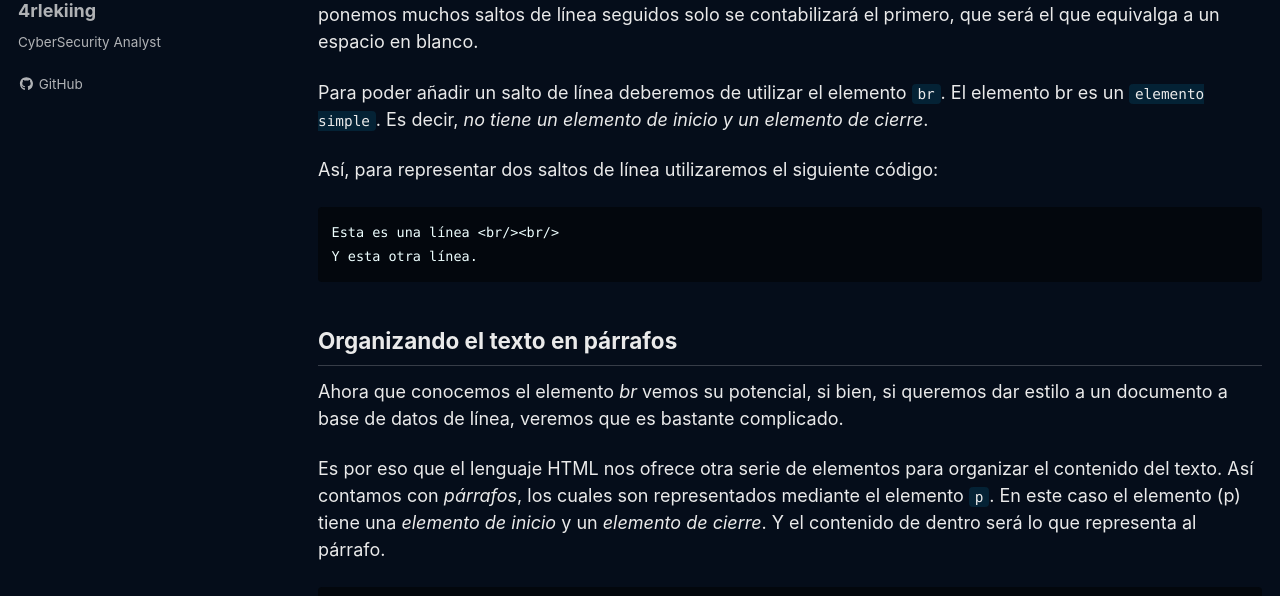
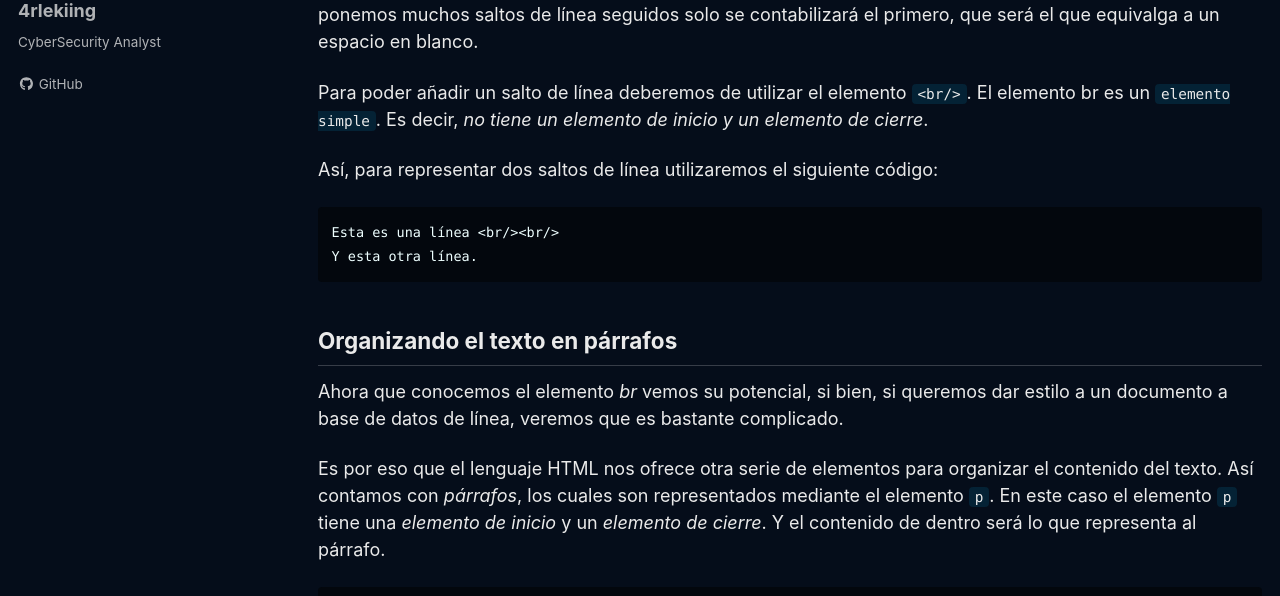
Before and after one commit to 4rleking/HTML.github.io, a Jekyll site: the page built from _posts/2023-08-06-Basico.md, in a window 1280 px wide and 900 px high, scrolled down 1051 px. Shown: the part 174-770 px from the top of the window. Built offline with Jekyll 4.4.1, drawn with Linux system fonts in a browser that asks for light colours; cached includes are drawn as plain includes; a script that is not in the unit is left out.

Commit message:
Update 2023-08-06-Basico.md

````diff
--- a/_posts/2023-08-06-Basico.md
+++ b/_posts/2023-08-06-Basico.md
@@ -52,15 +52,15 @@
 
 Ahora que conocemos el elemento *br* vemos su potencial, si bien, si queremos dar estilo a un documento a base de datos de línea, veremos que es bastante complicado.
 
-Es por eso que el lenguaje HTML nos ofrece otra serie de elementos para organizar el contenido del texto. Así contamos con *párrafos*, los cuales son representados mediante el elemento `p`. En este caso el elemento (p) tiene una *elemento de inicio* y un *elemento de cierre*. Y el contenido de dentro será lo que representa al párrafo.
+Es por eso que el lenguaje HTML nos ofrece otra serie de elementos para organizar el contenido del texto. Así contamos con *párrafos*, los cuales son representados mediante el elemento `p`. En este caso el elemento `p` tiene una *elemento de inicio* y un *elemento de cierre*. Y el contenido de dentro será lo que representa al párrafo.
 
-```
+```text
 <p>Párrafo</p>
 ```
 
 De esta manera si queremos generar dos párrafos crearemos el siguiente código.
 
-```
+```text
 <p>Lorem ipsum dolor sit amet, consectetur adipiscing elit. Sed a felis non sem elementum tempor in at urna. Suspendisse auctor libero ut nibh consequat sed sagittis dolor iaculis. Donec condimentum mauris nec eros auctor sed vestibulum tellus consequat. Pellentesque tincidunt hendrerit neque, tincidunt tempus mauris consequat non. </p>
 
 
````
Also changed, not shown: other parts of _posts/2023-08-06-Basico.md (+1 -1 lines).
